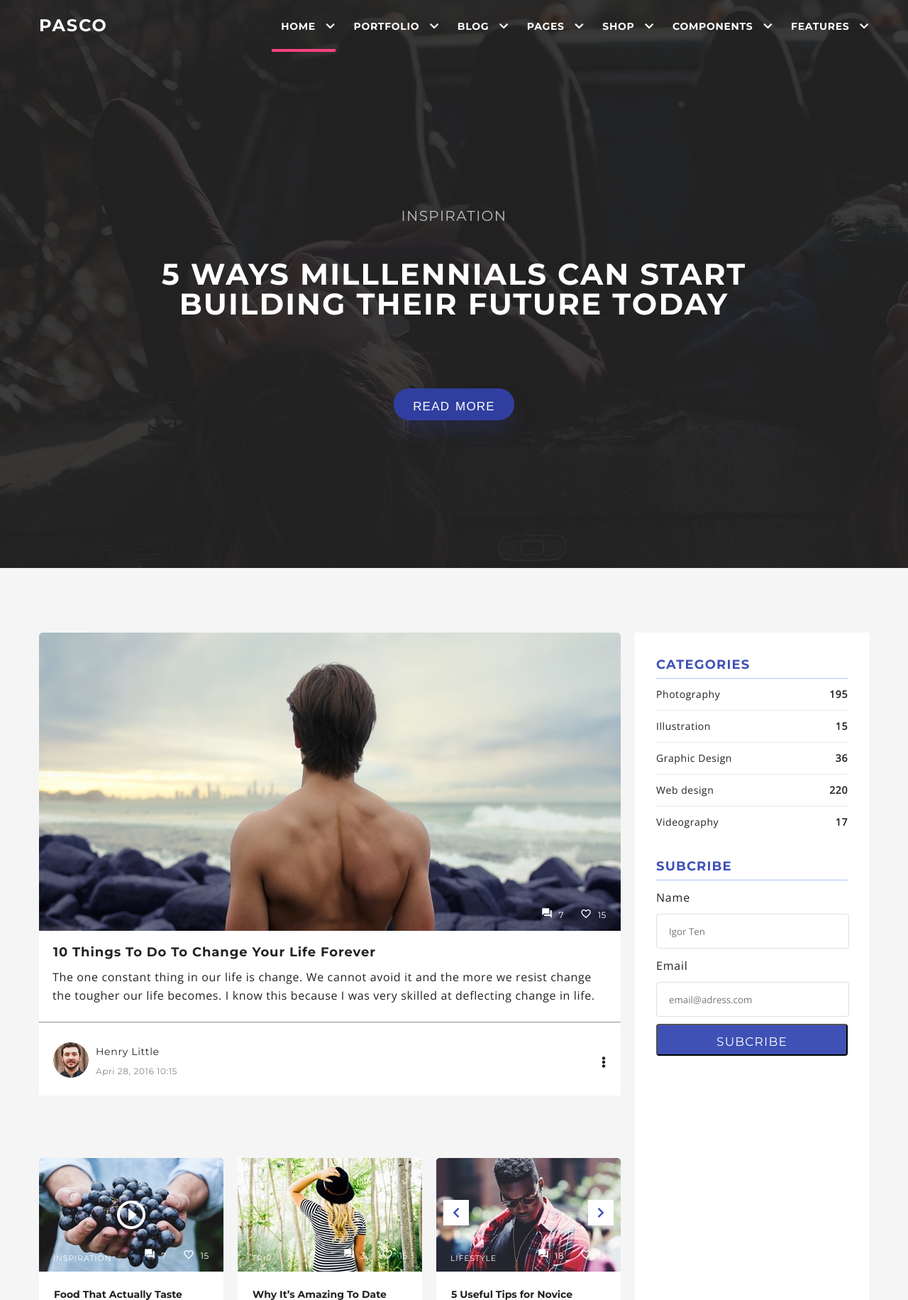
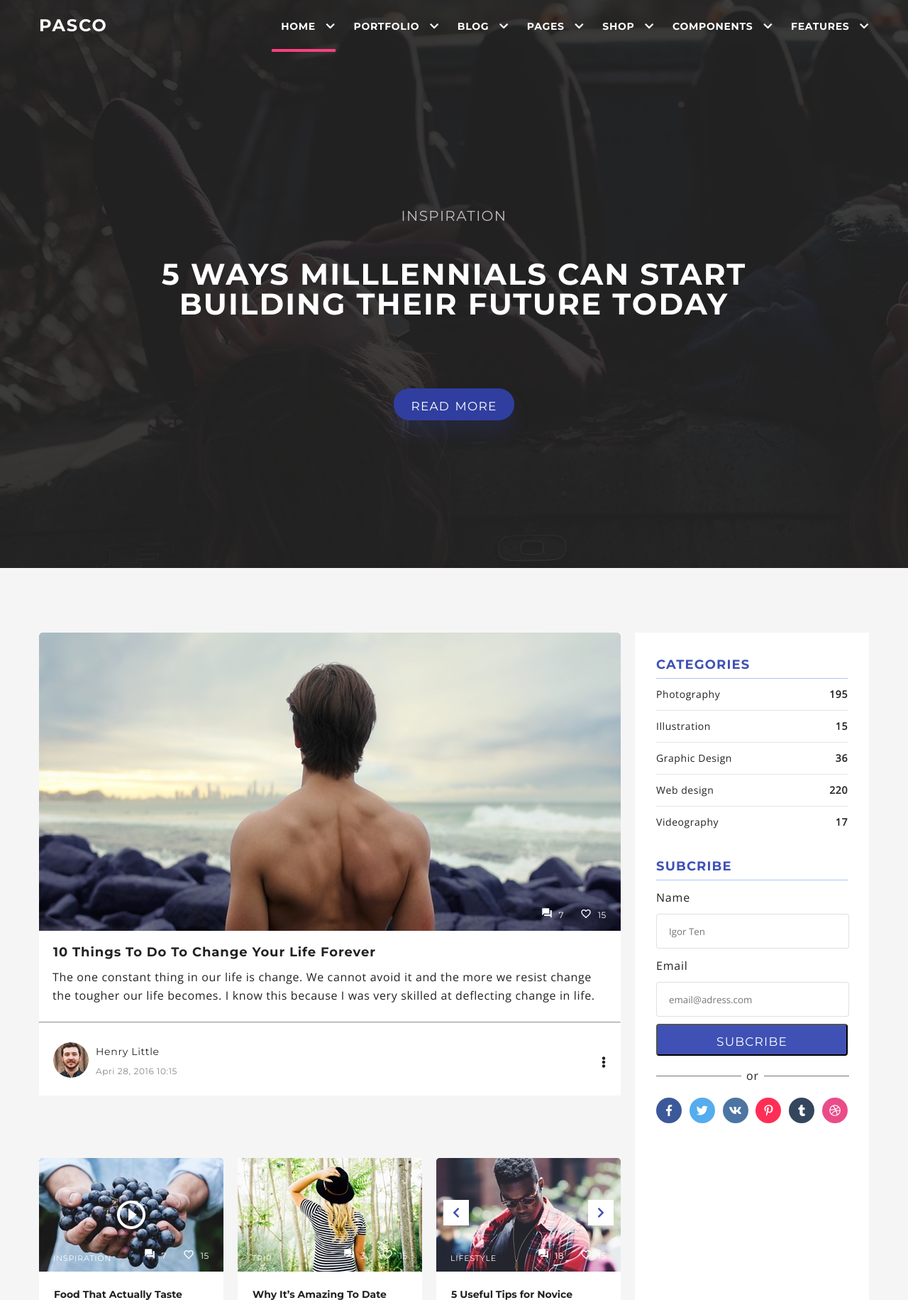
Before and after one commit to OliaKvasha/hw1, a PHP site: page / in a window 1280 px wide. Shown: the top 1831 px of the page at 71% size. Run offline with PHP 8.4, Linux system fonts and the light colour scheme; some libraries are stand-ins or nearby versions.

Commit message:
social-links

```diff
--- a/hw4/index.html
+++ b/hw4/index.html
@@ -200,7 +200,33 @@
                 </ul>
                 <button type="submit" name="subcribe" class="sidebar__btn-subcribe">subcribe</button>
             </form>
-            <section class="social-links"></section>
+            <section class="social-links">
+                <div class="social-links__title-wrap">
+                    <img src="images/icons/Shape_1.jpg" alt="Line">
+                    <span class="social-links__title font_open-sans">or</span>
+                    <img src="images/icons/Shape_1.jpg" alt="Line">
+                </div>
+                <ul class="social-links__icons-list">
+                    <li class="social-links__item social-links__item_fb">
+                        <a class="social-links__link fab fa-facebook-f" target="_blank" href="#" title="Facebook"></a>
+                    </li>
+                    <li class="social-links__item social-links__item_twitter">
+                        <a class="social-links__link fab fa-twitter" target="_blank" href="#" title="Twitter"></a>
+                    </li>
+                    <li class="social-links__item social-links__item_vk">
+                        <a class="social-links__link fab fa-vk" target="_blank" href="#" title="Vk"></a>
+                    </li>
+                    <li class="social-links__item social-links__item_pinterest">
+                        <a class="social-links__link fab fa-pinterest-p" target="_blank" href="#" title="Pinterest"></a>
+                    </li>
+                    <li class="social-links__item social-links__item_tumblr">
+                        <a class="social-links__link fab fa-tumblr" target="_blank" href="#" title="Tumblr"></a>
+                    </li>
+                    <li class="social-links__item social-links__item_dribbble">
+                        <a class="social-links__link fab fa-dribbble" target="_blank" href="#" title="Dribbble"></a>
+                    </li>
+                </ul>
+            </section>
         </aside>
     </div>
 </main>
--- a/hw4/style.css
+++ b/hw4/style.css
@@ -25,6 +25,7 @@ body {
   font-size: 24px;
   letter-spacing: 1.2px;
   font-variant: small-caps;
+  font-family: 'Montserrat', sans-serif;
 }
 
 .btn:hover {
@@ -378,7 +379,60 @@ body {
   font-family: 'Montserrat', sans-serif;
 }
 
+.social-links__title-wrap {
+  padding-top: 20px;
+  display: flex;
+  align-items: center;
+}
 
+.social-links__title {
+  font-size: 16px;
+  letter-spacing: 0.8px;
+  padding: 0 7px;
+}
+
+.social-links__icons-list {
+  padding-top: 23px;
+  display: flex;
+  justify-content: space-between;
+}
+
+.social-links__item {
+  width: 36px;
+  height: 36px;
+  border-radius: 50%;
+}
+
+.social-links__link {
+  color: #fff;
+  text-align: center;
+  line-height: 36px;
+  width: 36px;
+}
+
+.social-links__item_fb {
+  background-color: #3b5999;
+}
+
+.social-links__item_twitter {
+  background-color: #55acee;
+}
+
+.social-links__item_vk {
+  background-color: #4c75a3;
+}
+
+.social-links__item_pinterest {
+  background-color: #ff2e56;
+}
+
+.social-links__item_tumblr {
+  background-color: #34465d;
+}
+
+.social-links__item_dribbble {
+  background-color: #ea4c89;
+}
 
 /*-------- sidebar styles end --------*/
 /*-------- main-content styles end --------*/
```
Also changed, not shown: hw4/images/icons/Rectangle_3.jpg (deleted), hw4/images/icons/Shape_1.jpg (added), hw4/images/icons/arrow_forward.png (deleted), hw4/images/icons/keyboard_arrow_left.png (deleted).
